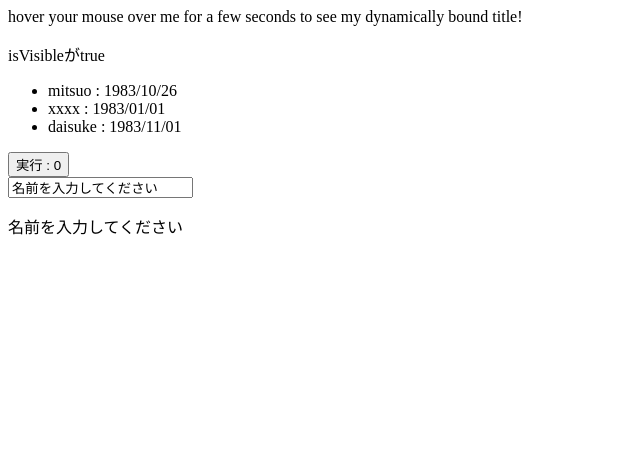
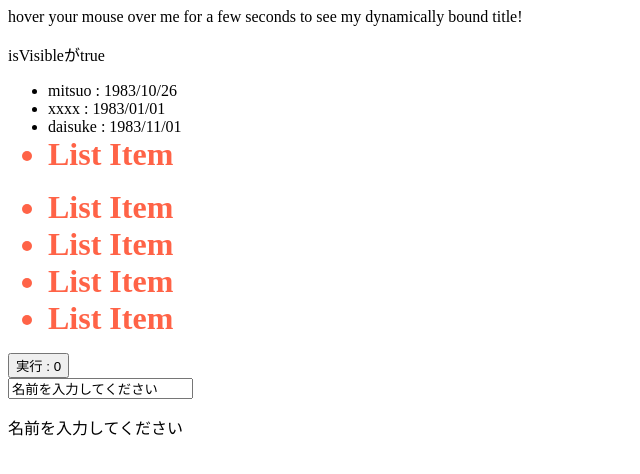
Before and after one commit to utano320/practice-vue, a website: page index.html in a window 1280 px wide. Shown: the whole page, without its empty margins (0-640 px from the left). Drawn offline with nearby package versions, Linux system fonts and the light colour scheme.

Commit message:
component

```diff
--- a/index.html
+++ b/index.html
@@ -8,6 +8,14 @@
   <script src="https://cdn.jsdelivr.net/npm/vue/dist/vue.js"></script>
 
   <title>Document</title>
+
+  <style>
+    .list-item {
+      font-weight: bold;
+      color: tomato;
+      font-size: 2rem;
+    }
+  </style>
 </head>
 <body>
   <div id="app">
@@ -25,6 +33,14 @@
 
     <ul>
       <li v-for="item in listData">{{ item[0] }} : {{ item[1] }}</li>
+      <list-item></list-item>
+    </ul>
+
+    <ul>
+      <list-item></list-item>
+      <list-item></list-item>
+      <list-item></list-item>
+      <list-item></list-item>
     </ul>
 
     <button @click="countUp">実行 : {{ count }}</button>
@@ -37,6 +53,10 @@
   </div>
 
   <script>
+    Vue.component('list-item', {
+      template: '<li class="list-item">List Item</li>'
+    })
+
     var app = new Vue({
       el: '#app',
       data:{
```
